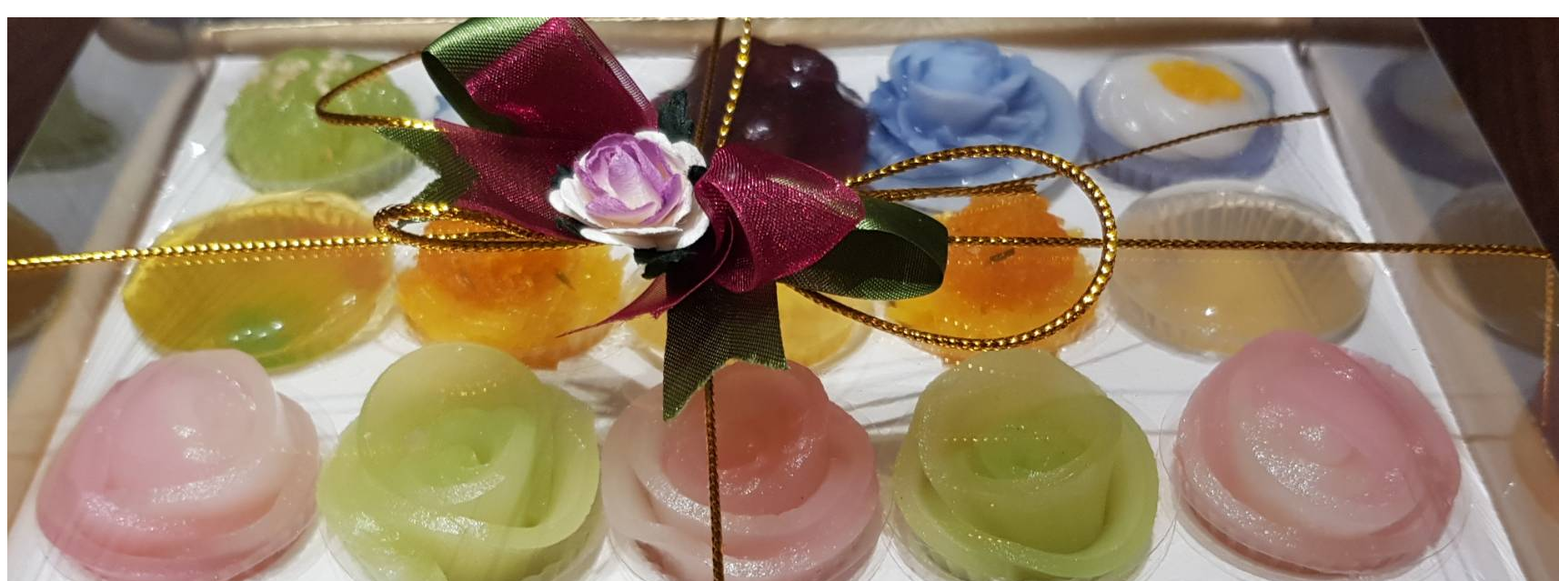
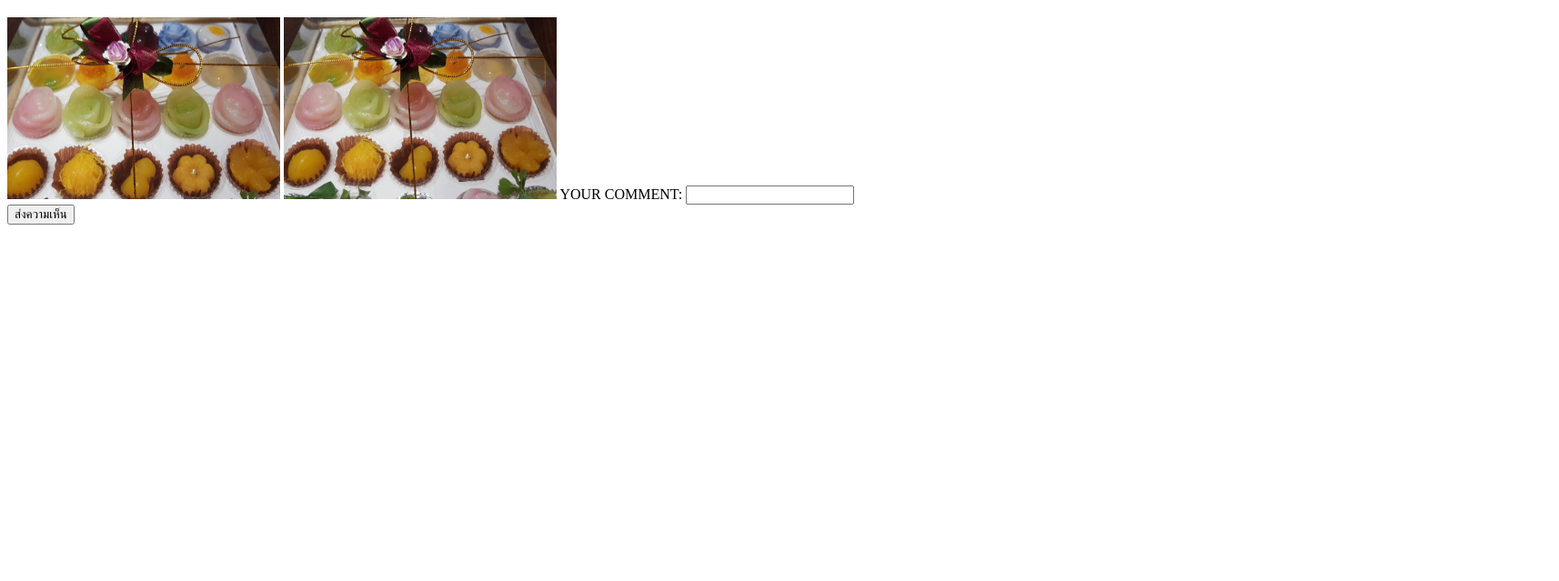
Before and after one commit to welldonejob/Hauy, a plain HTML site: page index.html in a window 1280 px wide. Shown: the part 61-700 px from the top of the page at 91% size, 1714 px wide, since content can reach past the window. Drawn offline with Linux system fonts and the light colour scheme.

Commit message:
Update index.html

```diff
--- a/index.html
+++ b/index.html
@@ -7,8 +7,8 @@
 <body>
 <form action="/recieve" method="post">
 <h1> Thanks for comments / แนะนำด้วยครับ ขอบคุณครับ</h1>
-  <img src="gift2.jpg" />
-  <img src="gift3.jpg" />
+  <img src="gift2.jpg" width="300" height="200" />
+  <img src="gift3.jpg" width="300" height="200" />
 YOUR COMMENT: <input type = "text" name = "comment" > <br>
 <input type="submit"  value= "ส่งความเห็น">
 </form>
```
